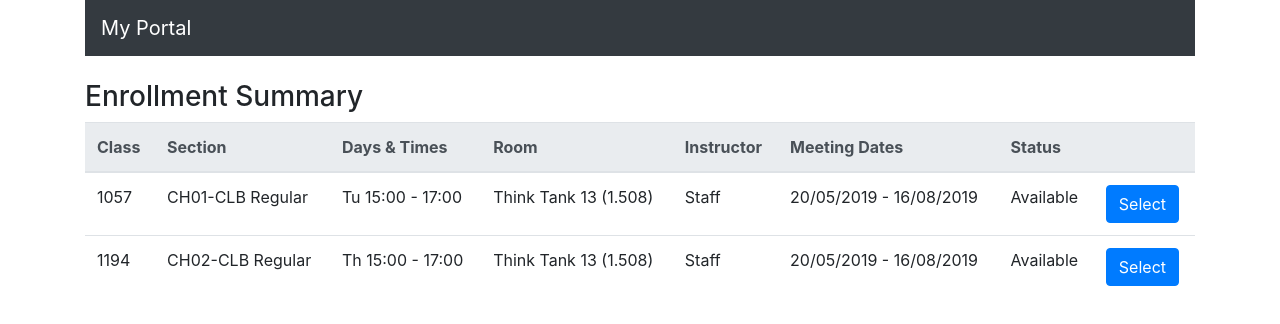
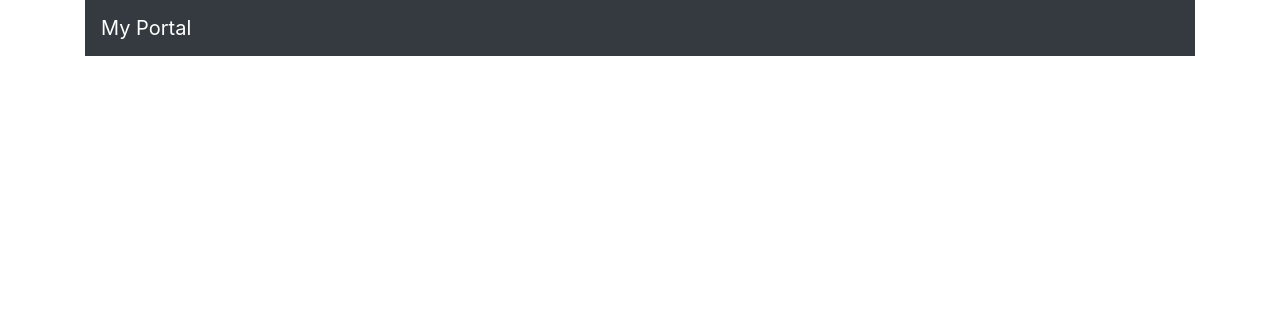
Before and after one commit to liying-kwa/50.041-Distributed-Systems-and-Computing-Project, a React (Create React App) app in the folder WebApp/myportal/: page /select in a window 1280 px wide. Shown: the top 324 px of the page. Built offline with nearby package versions, Linux system fonts and the light colour scheme; the HTML template or start-up script is replaced by a standard one.

Commit message:
single page

```diff
--- a/WebApp/myportal/src/App.js
+++ b/WebApp/myportal/src/App.js
@@ -4,7 +4,6 @@ import "bootstrap/dist/css/bootstrap.min.css";
 import './App.css';
 import { BrowserRouter as Router, Route } from "react-router-dom";
 import HomePage from "./components/homepage.component";
-import SelectPage from "./components/selectpage.component";
 
 function App() {
   return (
@@ -13,7 +12,6 @@ function App() {
         <Navbar />
           <br/>
             <Route path="/" exact component={HomePage}/>
-            <Route path="/select" exact component={SelectPage}/>
       </div>
     </Router>
   );
--- a/WebApp/myportal/src/components/course.component.js
+++ /dev/null
@@ -1,16 +0,0 @@
-import React, { Component } from 'react';
-
-const Course  = (props) => {
-    return (
-    <tr>
-      <td>{props.course.class}</td>
-      <td>{props.course.dayTime}</td>
-      <td>{props.course.room}</td>
-      <td>{props.course.instructor}</td>
-      <td>{props.course.units}</td>
-      <td>{props.course.status}</td>
-    </tr>
-    )
-}
-
-export default Course;
--- a/WebApp/myportal/src/components/homepage.component.js
+++ b/WebApp/myportal/src/components/homepage.component.js
@@ -1,5 +1,38 @@
 import React, { Component } from 'react';
-import Course from "./course.component";
+
+const Course = props => (
+    <tr>
+      <td>{props.course.class}</td>
+      <td>{props.course.section}</td>
+      <td>{props.course.dayTime}</td>
+      <td>{props.course.room}</td>
+      <td>{props.course.instructor}</td>
+      <td>{props.course.meetDate}</td>
+      <td>{props.course.status}</td>
+      <td>
+        <button type="button" className="btn btn-primary" onClick={() => {props.selectCourse(props.course)}}>
+                Select
+        </button>
+      </td>
+    </tr>
+)
+
+const EnrolledCourse = props => (
+    <tr>
+    <td>
+        <button type="button" className="btn btn-primary" onClick={() => {props.deleteCourse(props.course)}}>
+            Delete
+        </button>
+      </td>
+      <td>{props.course.section} ({props.course.class})</td>
+      <td>{props.course.dayTime}</td>
+      <td>{props.course.room}</td>
+      <td>{props.course.instructor}</td>
+      <td>{props.course.units}</td>
+      <td>{props.course.status}</td>
+    </tr>
+)
+
 
 export default class HomePage extends Component {
     constructor(props) {
@@ -9,6 +42,8 @@ export default class HomePage extends Component {
         this.onChangeCouseNumber = this.onChangeCouseNumber.bind(this);
         this.onChangeCourseCareer = this.onChangeCourseCareer.bind(this);
         this.onSubmit = this.onSubmit.bind(this);
+        this.selectCourse = this.selectCourse.bind(this);
+        this.deleteCourse = this.deleteCourse.bind(this);
 
         this.state = {
             subjects : ['01', '02', '03', '10', '20', '30', '40', '50', '51', '99'],
@@ -17,21 +52,37 @@ export default class HomePage extends Component {
             subject: '',
             number: '',
             career: '',
-            courses: []
+            enrolledCourses: [],
+            searchStage: true,
+            selectStage: false,
+            notification: "",
+            courses: [
+                {
+                    _id: '1',
+                    class: "1057",
+                    section: "CH01-CLB Regular",
+                    dayTime: "Tu 15:00 - 17:00",
+                    room: "Think Tank 13 (1.508)",
+                    instructor: "Staff",
+                    meetDate: "20/05/2019 - 16/08/2019",
+                    status: 'Available',
+                    units: '24.00'
+                },
+                {
+                    _id: '2',
+                    class: "1194",
+                    section: "CH02-CLB Regular",
+                    dayTime: "Th 15:00 - 17:00",
+                    room: "Think Tank 13 (1.508)",
+                    instructor: "Staff",
+                    meetDate: "20/05/2019 - 16/08/2019",
+                    status: 'Available',
+                    units: '24.00'
+                }
+            ],
             // search: false,
         }
 
-    }
-
-    componentDidMount() {
-        const course = this.props.location.query
-        const cart = []
-        if (course != undefined) {
-            cart.push(course.course)
-            this.setState({
-                courses: cart
-            })
-        }
     }
 
     onChangeSubject(e) {
@@ -52,29 +103,50 @@ export default class HomePage extends Component {
          })
      }
 
-     coursesList() {
+    selectCourse(course) {
+        const enrolledCourses = [...this.state.enrolledCourses];
+        enrolledCourses.push(course)
+        this.setState({
+            enrolledCourses: enrolledCourses,
+            selectStage: false,
+            searchStage: true,
+            notification: `${course.class} is added to cart`
+        })
+    }
+
+    deleteCourse(course) {
+        this.setState({
+            enrolledCourses: this.state.enrolledCourses.filter(c => c._id !== course._id),
+            notification: `${course.class} is removed from cart`
+        })
+    }
+
+    selectCoursesList() {
         return this.state.courses.map(course => {
-            // console.log(course)
-            return <Course course={course} key={course._id}/>;
+            return <Course course={course} selectCourse={this.selectCourse} key={course._id}/>;
+        })
+    }
+
+    enrolledCoursesList() {
+        return this.state.enrolledCourses.map(course => {
+            return <EnrolledCourse course={course}  deleteCourse={this.deleteCourse} key={course._id}/>;
         })
     }
 
      onSubmit(e) {
-         // check for course
-        this.props.history.push("/select" );
+        e.preventDefault()
+        this.setState({
+            selectStage: true,
+            searchStage: false
+        })
     }
 
     render() {
-        const cart = this.state.courses
-        let addedToCart
-        if (cart != "" ) {
-            addedToCart = <p>{this.state.courses[0].class} has been added to your cart</p>
-        } else {
-            addedToCart = <div></div>
-        }
+        const notification = this.state.notification
+        if (this.state.searchStage) {
             return (
                 <div>
-                {addedToCart}
+                    <p> {notification} </p>
                     <div className = 'row'>
                     <div className="col-4">
                     <h2>Class Search</h2>
@@ -142,7 +214,7 @@ export default class HomePage extends Component {
                         <table className="table">
                         <thead className="thead-light">
                             <tr>
-                        {/* <th>Delete</th> */}
+                            <th>Delete</th>
                             <th>Class</th>
                             <th>Days/Times</th>
                             <th>Room</th>
@@ -153,7 +225,7 @@ export default class HomePage extends Component {
                             </tr>
                         </thead>
                         <tbody>
-                        {this.coursesList()}
+                            {this.enrolledCoursesList()}
                         </tbody>
                         </table>
                         </div>
@@ -162,4 +234,30 @@ export default class HomePage extends Component {
                 </div>
             )
         }
+        else if (this.state.selectStage) {
+            return (
+                <div>
+                     <h3>Enrollment Summary</h3>
+                     <div></div>
+                     <table className="table">
+                     <thead className="thead-light">
+                         <tr>
+                         <th>Class</th>
+                         <th>Section</th>
+                         <th>Days & Times</th>
+                         <th>Room</th>
+                         <th>Instructor</th>
+                         <th>Meeting Dates</th>
+                         <th>Status</th>
+                         <th></th>
+                         </tr>
+                     </thead>
+                     <tbody>
+                         {this.selectCoursesList()}
+                     </tbody>
+                     </table>
+                </div>
+             )
         }
+    }
+}
--- a/WebApp/myportal/src/components/selectpage.component.js
+++ /dev/null
@@ -1,87 +0,0 @@
-import React, { Component } from 'react';
-import { Link } from 'react-router-dom';
-
-const Course = props => (
-    <tr>
-      <td>{props.course.class}</td>
-      <td>{props.course.section}</td>
-      <td>{props.course.dayTime}</td>
-      <td>{props.course.room}</td>
-      <td>{props.course.instructor}</td>
-      <td>{props.course.meetDate}</td>
-      <td>{props.course.status}</td>
-      <td>
-        <Link to={{pathname: `/`, query: {"course": props.course}}}>
-            <button type="button" className="btn btn-primary">
-                Select
-            </button>
-        </Link>
-      </td>
-    </tr>
-)
-
-
-
-export default class SelectPage extends Component {
-    constructor(props) {
-        super(props);
-            this.state = {
-                courses: [
-                    {
-                        _id: '1',
-                        class: "1057",
-                        section: "CH01-CLB Regular",
-                        dayTime: "Tu 15:00 - 17:00",
-                        room: "Think Tank 13 (1.508)",
-                        instructor: "Staff",
-                        meetDate: "20/05/2019 - 16/08/2019",
-                        status: 'Available',
-                        units: '24.00'
-                    },
-                    {
-                        _id: '2',
-                        class: "1194",
-                        section: "CH02-CLB Regular",
-                        dayTime: "Th 15:00 - 17:00",
-                        room: "Think Tank 13 (1.508)",
-                        instructor: "Staff",
-                        meetDate: "20/05/2019 - 16/08/2019",
-                        status: 'Available',
-                        units: '24.00'
-                    }
-                ],
-            }
-        }
-
-    coursesList() {
-        return this.state.courses.map(course => {
-            return <Course course={course} key={course._id}/>;
-        })
-    }
-
-    render() {
-        return (
-           <div>
-                <h3>Enrollment Summary</h3>
-                <div></div>
-                <table className="table">
-                <thead className="thead-light">
-                    <tr>
-                    <th>Class</th>
-                    <th>Section</th>
-                    <th>Days & Times</th>
-                    <th>Room</th>
-                    <th>Instructor</th>
-                    <th>Meeting Dates</th>
-                    <th>Status</th>
-                    <th></th>
-                    </tr>
-                </thead>
-                <tbody>
-                    {this.coursesList()}
-                </tbody>
-                </table>
-           </div>
-        )
-    }
-}
```
Lines whose indentation alone changed are shown as unchanged.
